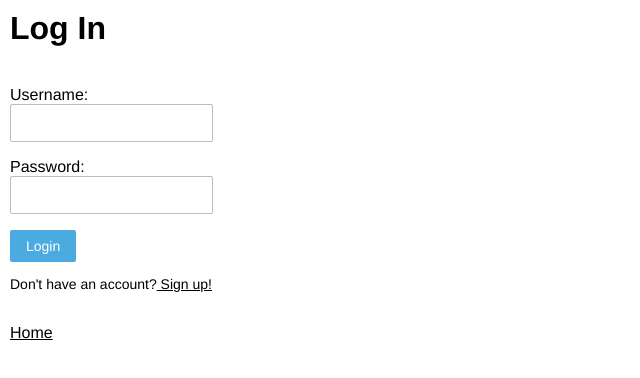
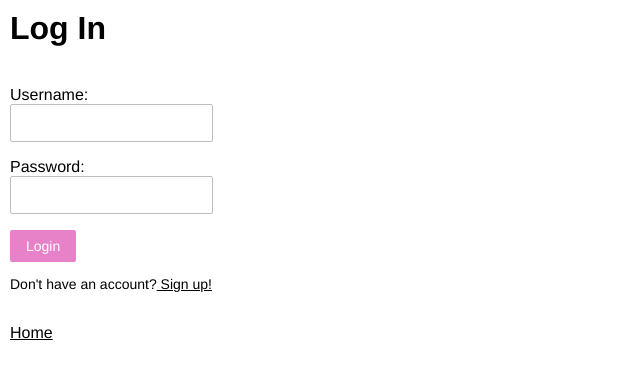
Before and after one commit to rozinahidaru/197-final-project, a React (Vite) app: page /login in a window 1280 px wide. Shown: the top 378 px of the page, without its empty margins (0-640 px from the left). Built offline with nearby package versions, Linux system fonts and the light colour scheme.

Commit message:
post styling on home page

```diff
--- a/frontend/App.css
+++ b/frontend/App.css
@@ -76,7 +76,7 @@
     border-radius: 2px;
     font-size: 14px;
     cursor: pointer;
-    background-color: #4baae0;
+    background-color: #e782c9;
     color: white;
     border: none;
     margin-right: 8px;
--- a/frontend/src/components/Home.js
+++ b/frontend/src/components/Home.js
@@ -84,7 +84,7 @@ const Home = () => {
         ? <AddPost setShow={setShow} />
         : null}
 
-      <h2>Posts</h2>
+      <h2>Your Feed</h2>
 
       {data.map(p => (
         <Post loggedIn={loggedIn} post={p} key={p._id} />
--- a/frontend/src/components/Post.js
+++ b/frontend/src/components/Post.js
@@ -39,6 +39,7 @@ const Post = props => {
 
   return (
     <>
+      <div style={{ borderStyle: 'outset', borderRadius: 25, display: 'inline-block' }}>
         <h3><i>{post.author}</i></h3>
         <img src={post.photo} alt="" width="400" height="250" />
         <div style={{ marginLeft: 8 }}>
@@ -61,7 +62,8 @@ const Post = props => {
             : (
               <p>0 likes</p>
             )}
-        <button type="button" onClick={updateLikes}>Like</button>
+          {(loggedIn) ? <button type="button" onClick={updateLikes}>Like</button>
+            : null }
           <h4>
             Comment:
             <span style={{ fontWeight: 'normal' }}>
@@ -80,6 +82,7 @@ const Post = props => {
             )
             : null}
         </div>
+      </div>
     </>
   )
 }
```
Lines whose indentation alone changed are shown as unchanged.
